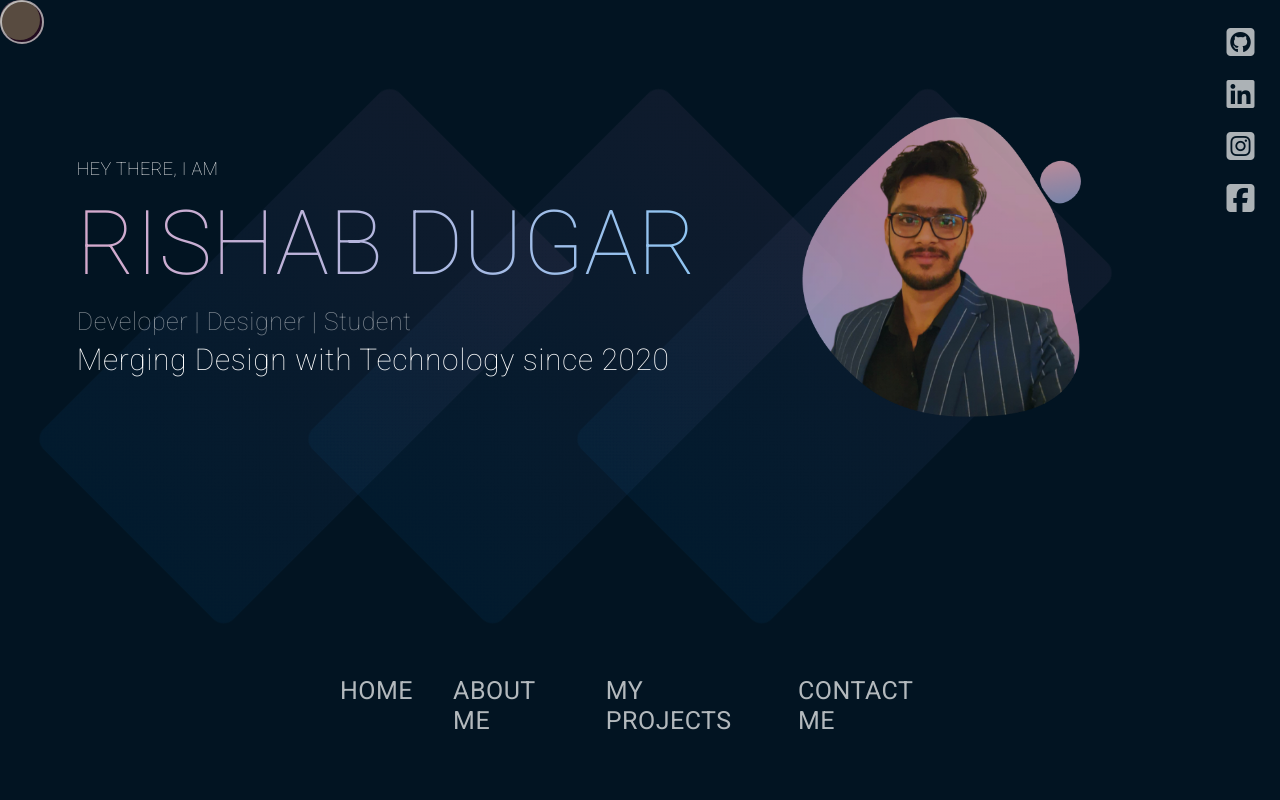
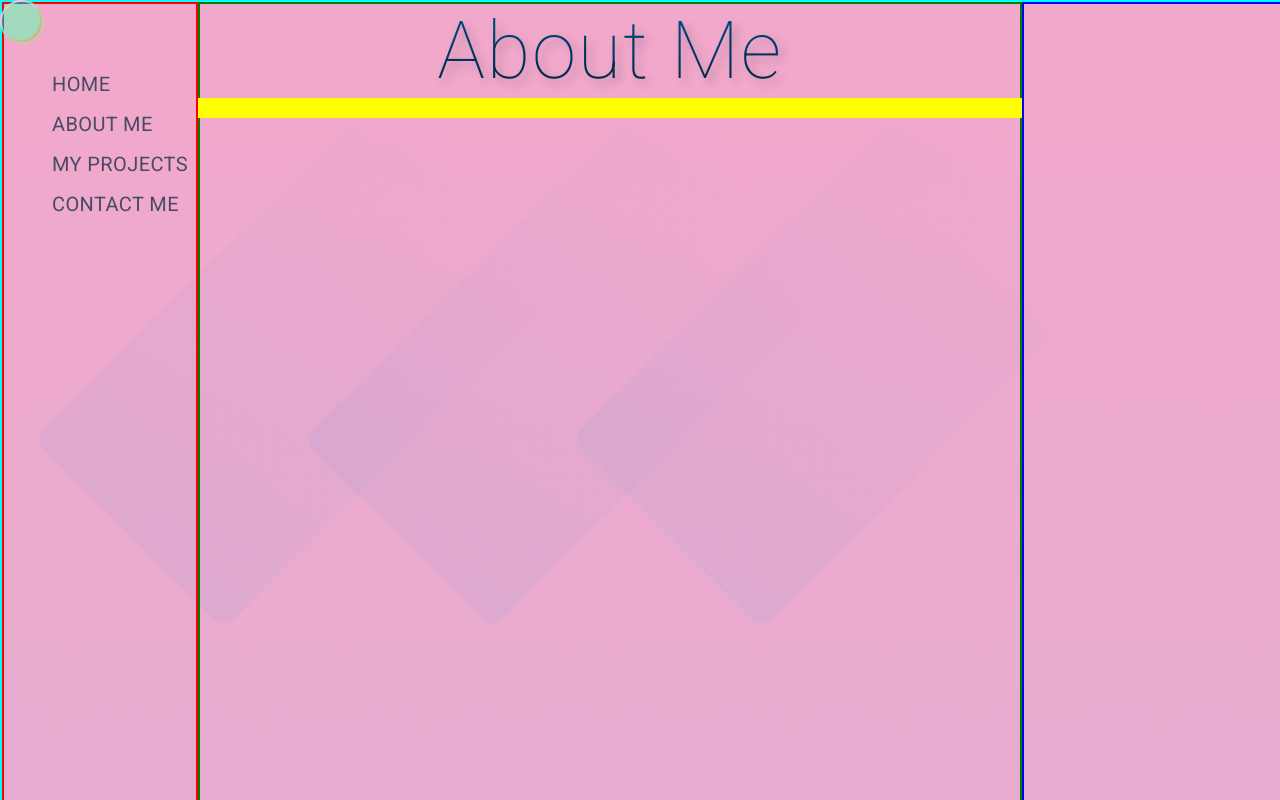
Before and after one commit to DugarRishab/RishabDugar, a plain HTML site: page index.html in a window 1280 px wide. Shown: the top 800 px of the page. Drawn offline with Linux system fonts and the light colour scheme.

Commit message:
Created the animation for About-me page

```diff
--- a/index.html
+++ b/index.html
@@ -5,7 +5,7 @@
 		<link href="https://fonts.googleapis.com/css2?family=Roboto:ital,wght@0,100;0,300;0,400;0,500;0,700;0,900;1,100;1,300;1,400;1,500;1,700;1,900&display=swap" rel="stylesheet">
 		<script src="https://kit.fontawesome.com/a5809f8554.js" crossorigin="anonymous"></script>
 	</head>
-	<body class="home">
+	<body class="about-me">
 		<div id="circle" class="circle"></div>
 		<div id="bg-circles" class="bg-circle"></div>
 
@@ -15,7 +15,14 @@
 			<div class="item"></div>
 		</div>
 
-		<div class="home-page">
+		<div class="menu hoverables">
+			<div class="item hoverables active" id="home-btn">Home</div>
+			<div class="item hoverables" id="about-me-btn">About Me</div>
+			<div class="item hoverables" id="projects-btn">My Projects</div>
+			<div class="item hoverables" id="contact-btn">Contact Me</div>
+		</div>
+
+		<div class="home-page " id="home-page">
 
 
 			<div class="section left">
@@ -29,15 +36,10 @@
 			<div class="section right">
 				<div class="content">
 					<img src="./img/profile_pic_blob.png" class="profile-img" alt="Rishab Dugar">
-					<img src="./img/about_me_blob.png" class="about-me-blob" alt="">
+					<img src="./img/about-me-blob.png" class="about-me-blob" id="about-me-blob" alt="">
 				</div>
 			</div>
-			<div class="menu hoverables">
-				<div class="item hoverables">Home</div>
-				<div class="item hoverables">About Me</div>
-				<div class="item hoverables">My Projects</div>
-				<div class="item hoverables">Contact Me</div>
-			</div>
+
 
 			<div class="social-panel hoverables">
 				<div class="item hoverables">
@@ -57,6 +59,20 @@
 
 		</div>
 		<div class="projects-page"></div>
+		<div class="about-page active" id="about-me-page">
+			<div class="section left">
+
+			</div>
+			<div class="section middle">
+				<div class="title">About Me</div>
+				<div class="part part1"></div>
+				<div class="part part1"></div>
+				<div class="part part1"></div>
+				<div class="part part1"></div>
+				<div class="part part1"></div>
+			</div>
+			<div class="section right"></div>
+		</div>
 
 
 	</body>
--- a/style.css
+++ b/style.css
@@ -8,7 +8,16 @@ body, html{
 body.home{
 	background-color: rgba(2, 20, 34, 1);
 	overflow: hidden;
+	transition: 2s all;
 }
+body.about-me{
+	background: linear-gradient(180deg, #FFA4C5 -16.41%, #76CEFF 153.1%);
+	-overflow: hidden;
+	overflow-x: hidden;
+	transition: 1s all;
+	background-size: 100vw 6000px;
+}
+
 .circle, .bg-circle{
 	position: absolute;
 	border: solid 2px rgba(204, 204, 204, 0.767);
@@ -58,22 +67,34 @@ body.home{
 	transition: 0.5s all;
 }
 .home-page{
-	opacity: 100%;
-	z-index: 0;
+	opacity: 0%;
+	z-index: -100;
 	border: 0px solid red;
 	height: 100vh;
 	display: flex;
 	flex-direction: row;
 	width: 100vw;
+	position: absolute;
+}
+.home-page.active{
+	opacity: 100%;
+	z-index: 0;
 }
 .about-page{
 	opacity: 0%;
 	z-index: -100;
+	position: absolute;
+}
+.about-page.active{
+	opacity: 100%;
+	z-index: 0;
 }
 .projects-page{
 	opacity: 0%;
 	z-index: -100;
 }
+
+/* HOME PAGE */
 .home-page .section{
 	width: 50%;
 	height: 100%;
@@ -168,37 +189,7 @@ body.home{
 	top: 20%;
 	right: 8%;
 	width: 4vw;
-}
-.home-page .menu{
-	position: fixed;
-	bottom: 8%;
-	left: 50%;
-	transform: translateX(-50%);
-	width: fit-content;
-
-	display: flex;
-	flex-flow: row nowrap;
-	color: whitesmoke;
-	border: 0px solid red;
-}
-.home-page .menu .item{
-	font-family: 'Roboto';
-	font-style: normal;
-	font-weight: 400;
-	font-size: 25px;
-	line-height: 30px;
-	margin: 0px 20px;
-	letter-spacing: 0.02em;
-	text-transform: uppercase;
-	color: rgba(255, 255, 255, 0.7);
-
-	transition: 0.5s all;
-	z-index: 20;
-	cursor: pointer;
-	border: 0px solid green;
-}
-.home-page .menu .item:hover{
-	color: rgba(255, 255, 255, 1);
+	opacity: 70%;
 	transition: 0.5s all;
 }
 .social-panel{
@@ -224,3 +215,188 @@ body.home{
 	opacity: 100%;
 	transform: scale(1.1);
 }
+
+/* MENU */
+.menu{
+	position: fixed;
+	bottom: 8%;
+	left: 50%;
+	transform: translateX(-50%);
+	width: fit-content;
+
+	display: flex;
+	flex-flow: row nowrap;
+	color: whitesmoke;
+	border: 0px solid red;
+}
+.menu .item{
+	font-family: 'Roboto';
+	font-style: normal;
+	font-weight: 400;
+	font-size: 20px;
+	line-height: 30px;
+	margin: 0px 20px;
+	letter-spacing: 0.02em;
+	text-transform: uppercase;
+	color: rgba(255, 255, 255, 0.7);
+
+	transition: 0.5s all;
+	z-index: 20;
+	cursor: pointer;
+	border: 0px solid green;
+}
+.menu .item:hover{
+	color: rgba(255, 255, 255, 1);
+	transition: 0.5s all;
+	transform: translateY(-10px);
+}
+body.about-me .menu{
+	flex-direction: column;
+	align-items: flex-start;
+	top: 8%;
+	left: 15vh;
+}
+body.about-me .menu .item{
+	color: rgb(0, 34, 58, 0.7);
+	margin: 5px 0 5px 0;
+}
+body.about-me .menu .item:hover{
+	-color: rgba(255, 255, 255, 1);
+	transition: 0.5s all;
+	transform: translateX(5px);
+	color: rgb(0, 34, 58, 1);
+}
+
+/* ABOUT ME */
+.about-page{
+	display: flex;
+	flex-direction: row;
+	border: 2px solid cyan;
+	width: 100vw;
+	height: 100vh;
+	overflow-x: hidden;
+	overflow-y: scroll;
+	height: 6000px;
+	transition: 0.5s all;
+}
+.about-page .section.left{
+	width: 15%;
+	height: 100vh;
+	border: 2px solid red;
+	max-width: 350px;
+}
+.about-page .section.right{
+	width: 20%;
+	height: 100vh;
+	border: 2px solid blue;
+	max-width: 400px;
+}
+.about-page .section.middle{
+	width: 50%;
+	height: 100vh;
+	flex-grow: 1;
+	border: 2px solid green;
+	display: flex;
+	flex-direction: column;
+	align-items: center;
+}
+.about-page .section.middle .part{
+	height: fit-content;
+	width: 100%;
+	border: 2px solid yellow;
+	display: flex;
+	flex-direction: column;
+	justify-content: center;
+	align-items: center;
+}
+.about-page .title{
+	font-family: 'Roboto';
+	font-style: normal;
+	font-weight: 200;
+	font-size: 80px;
+	line-height: 94px;
+	/* identical to box height */
+
+	display: flex;
+	align-items: center;
+	letter-spacing: 0.02em;
+
+	background: linear-gradient(180deg, #00538F 0%, #00223A 100%);
+	-webkit-background-clip: text;
+	-webkit-text-fill-color: transparent;
+	background-clip: text;
+	text-fill-color: transparent;
+
+	text-shadow: 5px 5px 10px rgba(0, 0, 0, 0.25);
+}
+.about-page .heading{
+	font-family: 'Roboto';
+	font-style: normal;
+	font-weight: 200;
+	font-size: 50px;
+	line-height: 59px;
+	/* identical to box height */
+
+	display: flex;
+	align-items: center;
+	letter-spacing: 0.02em;
+
+	background: linear-gradient(180deg, #00538F 0%, #00223A 100%);
+	-webkit-background-clip: text;
+	-webkit-text-fill-color: transparent;
+	background-clip: text;
+	text-fill-color: transparent;
+
+	text-shadow: 5px 5px 10px rgba(0, 0, 0, 0.25);
+}
+.about-page .sub-heading{
+	font-family: 'Roboto';
+	font-style: normal;
+	font-weight: 300;
+	font-size: 35px;
+	line-height: 41px;
+	/* identical to box height */
+
+	display: flex;
+	align-items: center;
+	letter-spacing: 0.02em;
+
+	color: #00223A;
+}
+.about-page .text{
+
+	font-family: 'Roboto';
+	font-style: normal;
+	font-weight: 400;
+	font-size: 25px;
+	line-height: 40px;
+	/* or 160% */
+
+	display: flex;
+	align-items: center;
+	letter-spacing: 0.02em;
+
+	color: rgba(0, 34, 58, 0.7);
+}
+
+
+/* ANIMATIONS */
+@keyframes blob-expand-animation{
+	0%{
+		opacity: 70%;
+		transform: scale(1);
+	}
+	80%{
+		opacity: 100%;
+		transform: scale(100);
+	}
+	99%{
+		opacity: 0%;
+		transform: scale(100);
+	}
+	100%{
+
+		transform: scale(1);
+	}
+
+}
--- a/style.js
+++ b/style.js
@@ -1,5 +1,9 @@
 window.onload = () => {
+	mouseFunctions();
+	pageChange();
 
+}
+const mouseFunctions = () => {
 	let mousex = 0, mousey = 0;
 	let xp = 0; yp = 0;
 
@@ -11,25 +15,6 @@ window.onload = () => {
 	const mouseCircle = document.querySelector(".circle");
 	const mouseBgCircle = document.querySelector(".bg-circle");
 	const mouseHoverText = document.querySelectorAll(".mouseHover");
-
-	// mouseHoverText.forEach(item => {
-	// 	item.addEventListener("mouseover", () => {
-	// 		mouseBgCircle.style.opacity = "0%";
-	// 		mouseCircle.style.transform = "scale(2)";
-	// 	});
-	// 	item.addEventListener("mousemouve", () => {
-	// 		mouseBgCircle.style.opacity = "0%";
-	// 		mouseCircle.style.transform = "scale(2)";
-	// 	});
-
-	// 	item.addEventListener("mouseout", e => {
-	// 		e.preventDefault();
-
-	// 		mouseBgCircle.style.opacity = "100%";
-	// 		mouseCircle.style.transform = "scale(1)";
-	// 	});
-
-	// });
 
 	document.addEventListener('mousemove', e => {
 		const tgt = e.target;
@@ -86,3 +71,54 @@ window.onload = () => {
 
 	}, 1000)
 }
+const pageChange = () => {
+	const loadingTime = 2000;
+	const body = document.querySelector("body");
+	const homeBtn = document.querySelector("#home-btn");
+	const aboutBtn = document.querySelector("#about-me-btn");
+
+	const homePage = document.querySelector("#home-page");
+	const aboutPage = document.querySelector("#about-me-page");
+
+	const aboutToken = document.querySelector("#about-me-blob");
+
+	aboutBtn.addEventListener('click', () => {
+
+		aboutToken.style.animation = `blob-expand-animation ${loadingTime}ms 1`;
+		setTimeout(() => {
+			body.classList.remove("home");
+			body.classList.add("about-me");
+
+		}, loadingTime * 2 / 3);
+		setTimeout(() => {
+
+			//aboutPage.classList.add('active');
+			homePage.classList.remove('active');
+			aboutToken.style.animation = "";
+			//body.classList = "";
+			//body.classList.add("about-me");
+			//body.className = "about-me";
+
+		}, loadingTime * 4 / 5);
+		setTimeout(() => {
+
+			aboutPage.classList.add('active');
+
+
+		}, loadingTime * 5 / 5);
+
+		console.log('click detected');
+
+		//aboutToken.style.opacity = "100%";
+	});
+
+	homeBtn.addEventListener('click', () => {
+
+		body.classList.remove("home");
+		body.classList.remove("about-me");
+		body.classList.add("home");
+		aboutPage.classList.remove('active');
+		homePage.classList.add('active');
+		console.log('click detected');
+	});
+}
```
Also changed, not shown: img/about-me-blob.png (added).
